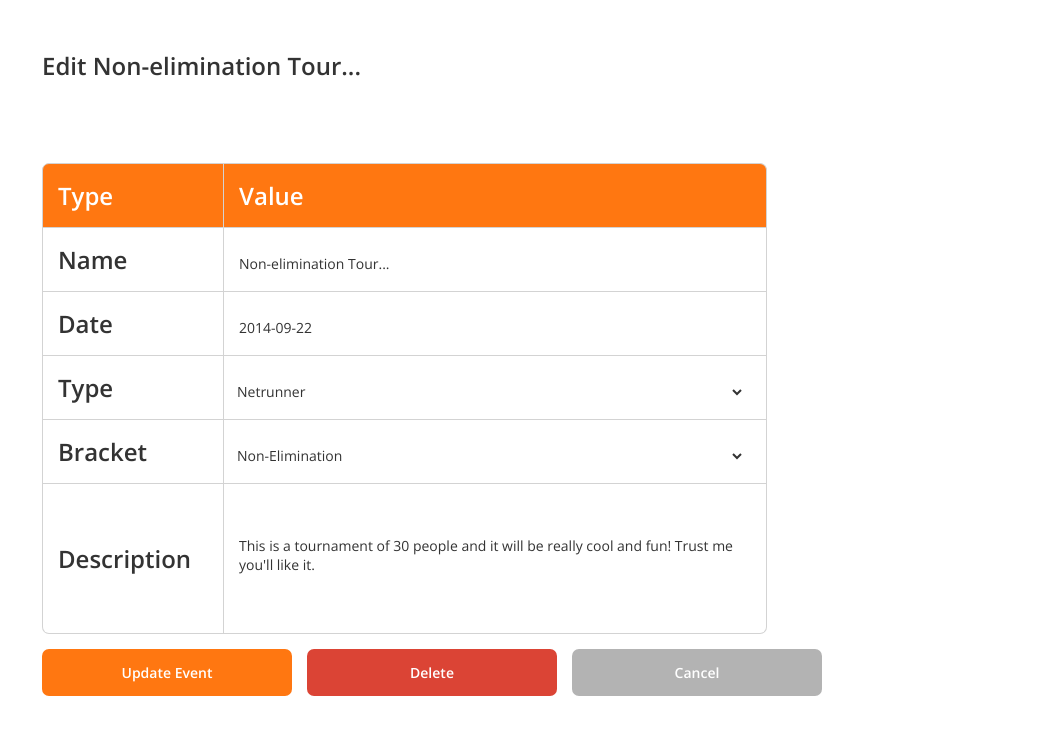
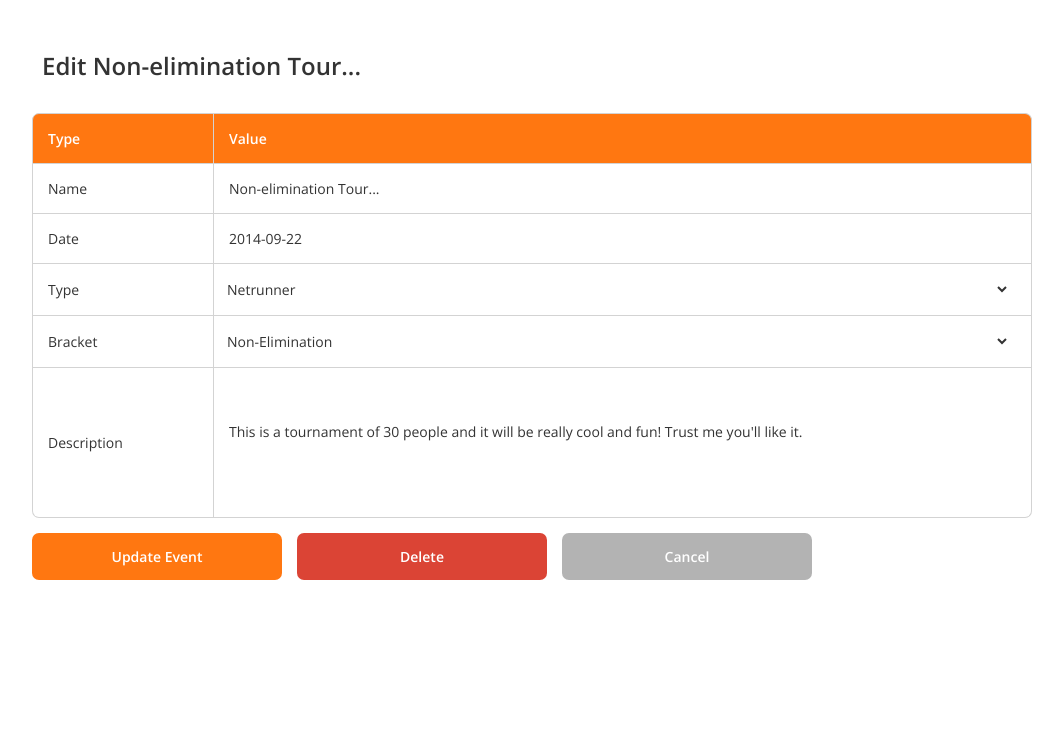
Before and after one commit to kevintxwu/outgame-rails, a Rails app: page /events/1/edit in a window 1280 px wide. Shown: the part 61-800 px from the top of the page, without its empty margins (108-1171 px from the left). Run offline with Rails 7, Linux system fonts and the light colour scheme; data comes from the database, SQL or seed files in the repository; style sheets or scripts are compiled from the project's sources; parts of the project's set-up code (start-up, migrations or seed data) failed here and were passed over; some libraries are stand-ins or nearby versions.

Commit message:
fixing event creation table

```diff
--- a/app/views/events/edit.html.erb
+++ b/app/views/events/edit.html.erb
@@ -1,6 +1,6 @@
 <h1 class="notification">Edit <%=@event.name%></span></h1>
 <%= form_for @event do |f| %>
-<div class="notification">
+<div class="form">
   <table>
     <tr>
       <th>Type</th>
```
